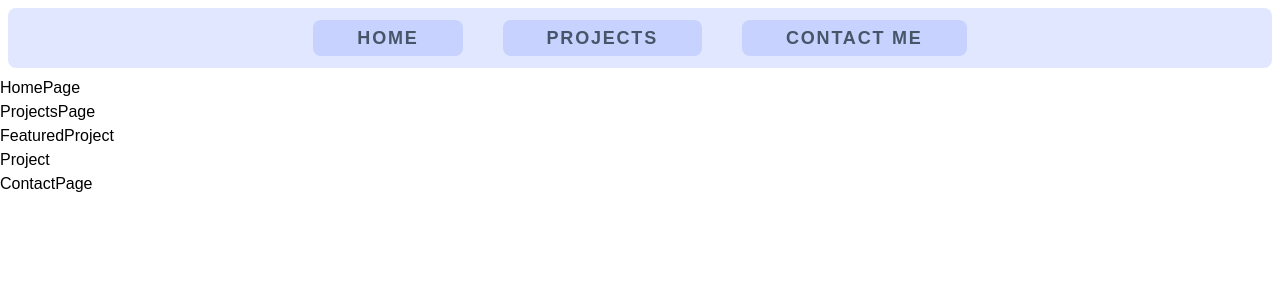
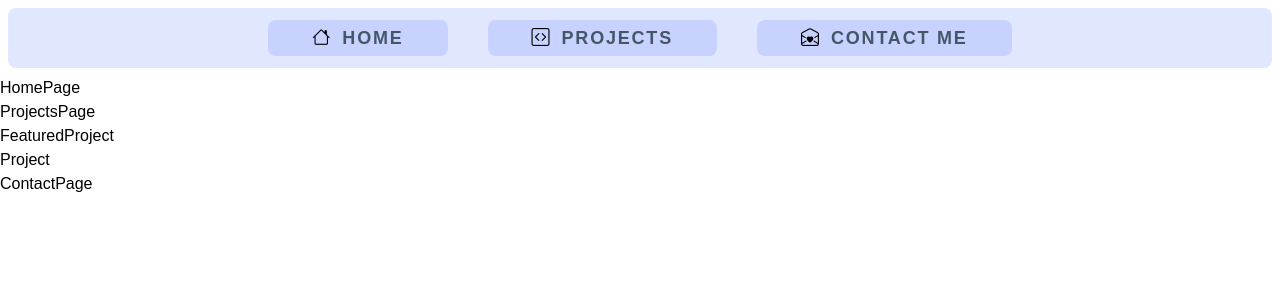
Before and after one commit to jg2002-j/JG-Portfolio, a React (Vite) app: page / in a window 1280 px wide. Shown: the top 300 px of the page. Built offline with nearby package versions, Linux system fonts and the light colour scheme; a web font is replaced by a local one.

Commit message:
added navbar items with .map and props

```diff
--- a/index.html
+++ b/index.html
@@ -10,6 +10,8 @@
       <link rel="preconnect" href="https://fonts.googleapis.com">
       <link rel="preconnect" href="https://fonts.gstatic.com" crossorigin>
       <link href="https://fonts.googleapis.com/css2?family=Merriweather:ital,wght@0,300;0,400;0,700;0,900;1,300;1,400;1,700;1,900&display=swap" rel="stylesheet">
+      <!-- Bootstrap icons -->
+      <link rel="stylesheet" href="https://cdn.jsdelivr.net/npm/bootstrap-icons@1.11.3/font/bootstrap-icons.min.css">
    </head>
    <body>
       <div id="root"></div>
--- a/src/components/header.jsx
+++ b/src/components/header.jsx
@@ -2,16 +2,17 @@ import React from 'react'
 
 const NavbarButton = (props) => {
    return (
-      <a href={props.link} className="bg-indigo-200 rounded-lg px-11 py-1 mx-5 hover:bg-indigo-400 group transition ease-in-out duration-500 hover:animate-pulse">
+      <a href={props.link} className="bg-indigo-200 rounded-lg px-11 py-1 mx-5 hover:bg-indigo-400 group transition ease-in-out duration-700 hover:animate-pulse flex justify-center align-middle">
+         <i className={`me-3 text-lg group-hover:text-slate-100 bi bi-${props.icon}`}></i>
          <h1 className="text-lg text-slate-600 group-hover:text-slate-100 font-bold tracking-widest uppercase">{props.name}</h1>
       </a>
    )
 }
 
 const NavbarItems = [
-   {id: 1, name: "Home", link: "#"},
-   {id: 2, name: "Projects", link: "#projects"},
-   {id: 3, name: "Contact Me", link: "#contactme"}
+   {id: 1, name: "Home", link: "#", icon: "house"},
+   {id: 2, name: "Projects", link: "#projects", icon: "code-square"},
+   {id: 3, name: "Contact Me", link: "#contactme", icon: "envelope-open-heart"}
 ]
 
 function Header() {
@@ -20,7 +21,7 @@ function Header() {
 	   <>
          <div className="flex justify-center align-middle p-3 m-2 bg-indigo-100 rounded-lg">
             {NavbarItems.map(navItem => (
-               <NavbarButton key={navItem.id} name={navItem.name} link={navItem.link} />
+               <NavbarButton key={navItem.id} name={navItem.name} link={navItem.link} icon={navItem.icon} />
             ))}
          </div>
       </>
```
